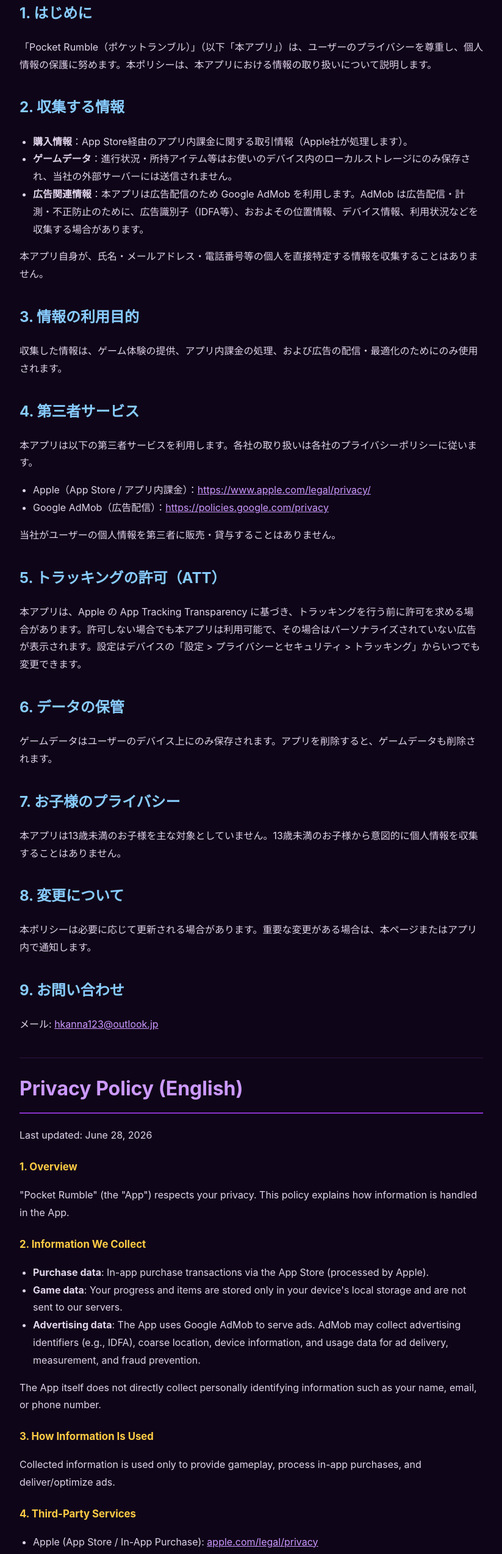
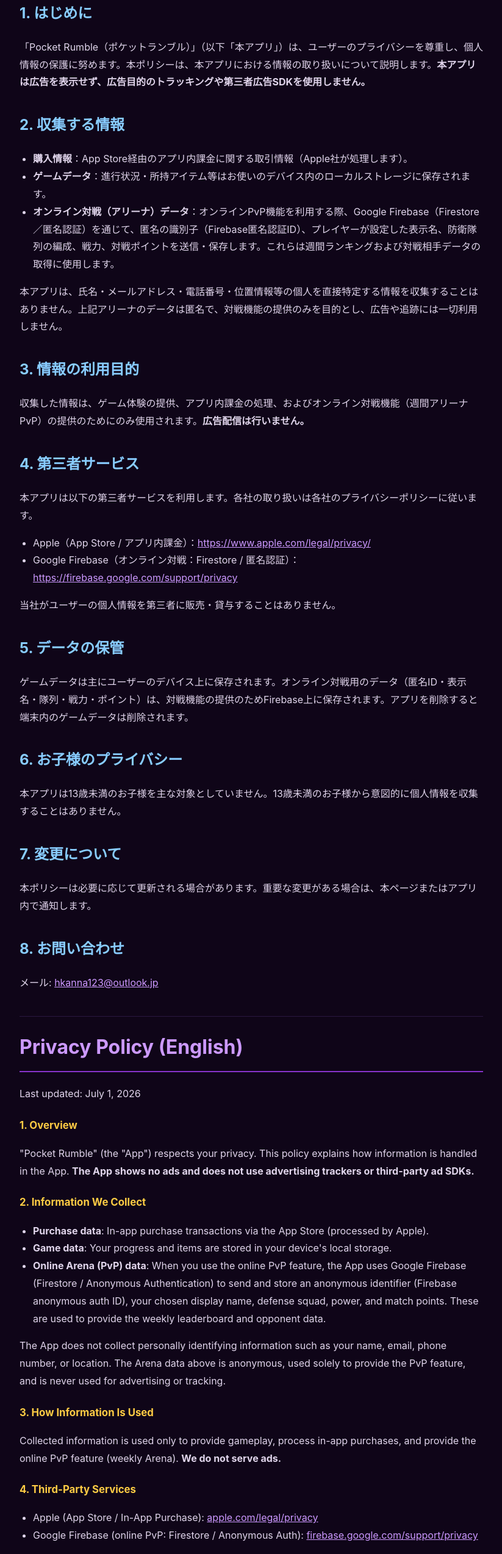
Before and after one commit to Appoolfactory/pocketrumble-support, a plain HTML site: page privacy.html in a window 1280 px wide. Shown: the part 240-2788 px from the top of the page at 61% size, without its empty margins (228-1051 px from the left). Drawn offline with Linux system fonts and the light colour scheme.

Commit message:
Update privacy & support: no ads, disclose Firebase Arena data, fix squad count
privacy.html: remove the stale AdMob/IDFA/ATT declaration (the app ships no ad SDK)
and disclose the Firebase Firestore/anonymous-auth data the online Arena actually
sends (anonymous ID, display name, squad, power, points). support.html: drop the
non-existent Remove Ads purchase and Restore Purchases flow (IAP is three consumable
gem packs); correct 2 squads -> 3.

```diff
--- a/privacy.html
+++ b/privacy.html
@@ -19,74 +19,69 @@ hr { border: none; border-top: 1px solid #2a1840; margin: 40px 0 16px; }
 <body>
 <h1>プライバシーポリシー</h1>
 <p class="lang">Pocket Rumble（ポケットランブル） / <a href="support.html">サポート</a> ・ <a href="encyclopedia.html">図鑑・遊び方</a></p>
-<p>最終更新日: 2026年6月28日</p>
+<p>最終更新日: 2026年7月1日</p>
 
 <h2>1. はじめに</h2>
-<p>「Pocket Rumble（ポケットランブル）」（以下「本アプリ」）は、ユーザーのプライバシーを尊重し、個人情報の保護に努めます。本ポリシーは、本アプリにおける情報の取り扱いについて説明します。</p>
+<p>「Pocket Rumble（ポケットランブル）」（以下「本アプリ」）は、ユーザーのプライバシーを尊重し、個人情報の保護に努めます。本ポリシーは、本アプリにおける情報の取り扱いについて説明します。<strong>本アプリは広告を表示せず、広告目的のトラッキングや第三者広告SDKを使用しません。</strong></p>
 
 <h2>2. 収集する情報</h2>
 <ul>
 <li><strong>購入情報</strong>：App Store経由のアプリ内課金に関する取引情報（Apple社が処理します）。</li>
-<li><strong>ゲームデータ</strong>：進行状況・所持アイテム等はお使いのデバイス内のローカルストレージにのみ保存され、当社の外部サーバーには送信されません。</li>
-<li><strong>広告関連情報</strong>：本アプリは広告配信のため Google AdMob を利用します。AdMob は広告配信・計測・不正防止のために、広告識別子（IDFA等）、おおよその位置情報、デバイス情報、利用状況などを収集する場合があります。</li>
+<li><strong>ゲームデータ</strong>：進行状況・所持アイテム等はお使いのデバイス内のローカルストレージに保存されます。</li>
+<li><strong>オンライン対戦（アリーナ）データ</strong>：オンラインPvP機能を利用する際、Google Firebase（Firestore／匿名認証）を通じて、匿名の識別子（Firebase匿名認証ID）、プレイヤーが設定した表示名、防衛隊列の編成、戦力、対戦ポイントを送信・保存します。これらは週間ランキングおよび対戦相手データの取得に使用します。</li>
 </ul>
-<p>本アプリ自身が、氏名・メールアドレス・電話番号等の個人を直接特定する情報を収集することはありません。</p>
+<p>本アプリは、氏名・メールアドレス・電話番号・位置情報等の個人を直接特定する情報を収集することはありません。上記アリーナのデータは匿名で、対戦機能の提供のみを目的とし、広告や追跡には一切利用しません。</p>
 
 <h2>3. 情報の利用目的</h2>
-<p>収集した情報は、ゲーム体験の提供、アプリ内課金の処理、および広告の配信・最適化のためにのみ使用されます。</p>
+<p>収集した情報は、ゲーム体験の提供、アプリ内課金の処理、およびオンライン対戦機能（週間アリーナPvP）の提供のためにのみ使用されます。<strong>広告配信は行いません。</strong></p>
 
 <h2>4. 第三者サービス</h2>
 <p>本アプリは以下の第三者サービスを利用します。各社の取り扱いは各社のプライバシーポリシーに従います。</p>
 <ul>
 <li>Apple（App Store / アプリ内課金）：<a href="https://www.apple.com/legal/privacy/" target="_blank" rel="noopener">https://www.apple.com/legal/privacy/</a></li>
-<li>Google AdMob（広告配信）：<a href="https://policies.google.com/privacy" target="_blank" rel="noopener">https://policies.google.com/privacy</a></li>
+<li>Google Firebase（オンライン対戦：Firestore / 匿名認証）：<a href="https://firebase.google.com/support/privacy" target="_blank" rel="noopener">https://firebase.google.com/support/privacy</a></li>
 </ul>
 <p>当社がユーザーの個人情報を第三者に販売・貸与することはありません。</p>
 
-<h2>5. トラッキングの許可（ATT）</h2>
-<p>本アプリは、Apple の App Tracking Transparency に基づき、トラッキングを行う前に許可を求める場合があります。許可しない場合でも本アプリは利用可能で、その場合はパーソナライズされていない広告が表示されます。設定はデバイスの「設定 &gt; プライバシーとセキュリティ &gt; トラッキング」からいつでも変更できます。</p>
+<h2>5. データの保管</h2>
+<p>ゲームデータは主にユーザーのデバイス上に保存されます。オンライン対戦用のデータ（匿名ID・表示名・隊列・戦力・ポイント）は、対戦機能の提供のためFirebase上に保存されます。アプリを削除すると端末内のゲームデータは削除されます。</p>
 
-<h2>6. データの保管</h2>
-<p>ゲームデータはユーザーのデバイス上にのみ保存されます。アプリを削除すると、ゲームデータも削除されます。</p>
-
-<h2>7. お子様のプライバシー</h2>
+<h2>6. お子様のプライバシー</h2>
 <p>本アプリは13歳未満のお子様を主な対象としていません。13歳未満のお子様から意図的に個人情報を収集することはありません。</p>
 
-<h2>8. 変更について</h2>
+<h2>7. 変更について</h2>
 <p>本ポリシーは必要に応じて更新される場合があります。重要な変更がある場合は、本ページまたはアプリ内で通知します。</p>
 
-<h2>9. お問い合わせ</h2>
+<h2>8. お問い合わせ</h2>
 <p>メール: <a href="mailto:hkanna123@outlook.jp">hkanna123@outlook.jp</a></p>
 
 <hr>
 <h1 id="en">Privacy Policy (English)</h1>
-<p>Last updated: June 28, 2026</p>
+<p>Last updated: July 1, 2026</p>
 <h3>1. Overview</h3>
-<p>"Pocket Rumble" (the "App") respects your privacy. This policy explains how information is handled in the App.</p>
+<p>"Pocket Rumble" (the "App") respects your privacy. This policy explains how information is handled in the App. <strong>The App shows no ads and does not use advertising trackers or third-party ad SDKs.</strong></p>
 <h3>2. Information We Collect</h3>
 <ul>
 <li><strong>Purchase data</strong>: In-app purchase transactions via the App Store (processed by Apple).</li>
-<li><strong>Game data</strong>: Your progress and items are stored only in your device's local storage and are not sent to our servers.</li>
-<li><strong>Advertising data</strong>: The App uses Google AdMob to serve ads. AdMob may collect advertising identifiers (e.g., IDFA), coarse location, device information, and usage data for ad delivery, measurement, and fraud prevention.</li>
+<li><strong>Game data</strong>: Your progress and items are stored in your device's local storage.</li>
+<li><strong>Online Arena (PvP) data</strong>: When you use the online PvP feature, the App uses Google Firebase (Firestore / Anonymous Authentication) to send and store an anonymous identifier (Firebase anonymous auth ID), your chosen display name, defense squad, power, and match points. These are used to provide the weekly leaderboard and opponent data.</li>
 </ul>
-<p>The App itself does not directly collect personally identifying information such as your name, email, or phone number.</p>
+<p>The App does not collect personally identifying information such as your name, email, phone number, or location. The Arena data above is anonymous, used solely to provide the PvP feature, and is never used for advertising or tracking.</p>
 <h3>3. How Information Is Used</h3>
-<p>Collected information is used only to provide gameplay, process in-app purchases, and deliver/optimize ads.</p>
+<p>Collected information is used only to provide gameplay, process in-app purchases, and provide the online PvP feature (weekly Arena). <strong>We do not serve ads.</strong></p>
 <h3>4. Third-Party Services</h3>
 <ul>
 <li>Apple (App Store / In-App Purchase): <a href="https://www.apple.com/legal/privacy/" target="_blank" rel="noopener">apple.com/legal/privacy</a></li>
-<li>Google AdMob (advertising): <a href="https://policies.google.com/privacy" target="_blank" rel="noopener">policies.google.com/privacy</a></li>
+<li>Google Firebase (online PvP: Firestore / Anonymous Auth): <a href="https://firebase.google.com/support/privacy" target="_blank" rel="noopener">firebase.google.com/support/privacy</a></li>
 </ul>
 <p>We do not sell or rent your personal information to third parties.</p>
-<h3>5. App Tracking Transparency</h3>
-<p>The App may request permission before tracking, per Apple's ATT. You can play without granting it (you will see non-personalized ads), and you can change this anytime in Settings &gt; Privacy &amp; Security &gt; Tracking.</p>
-<h3>6. Data Storage</h3>
-<p>Game data is stored only on your device and is deleted when you delete the App.</p>
-<h3>7. Children's Privacy</h3>
+<h3>5. Data Storage</h3>
+<p>Game data is stored primarily on your device. Online-play data (anonymous ID, display name, squad, power, points) is stored on Firebase to provide the PvP feature. Deleting the App removes the game data on your device.</p>
+<h3>6. Children's Privacy</h3>
 <p>The App is not primarily directed to children under 13 and does not knowingly collect their personal information.</p>
-<h3>8. Changes</h3>
+<h3>7. Changes</h3>
 <p>This policy may be updated as needed; significant changes will be posted here or in-app.</p>
-<h3>9. Contact</h3>
+<h3>8. Contact</h3>
 <p>Email: <a href="mailto:hkanna123@outlook.jp">hkanna123@outlook.jp</a></p>
 
 <hr>
```
Also changed, not shown: support.html (+7 -7 lines).
